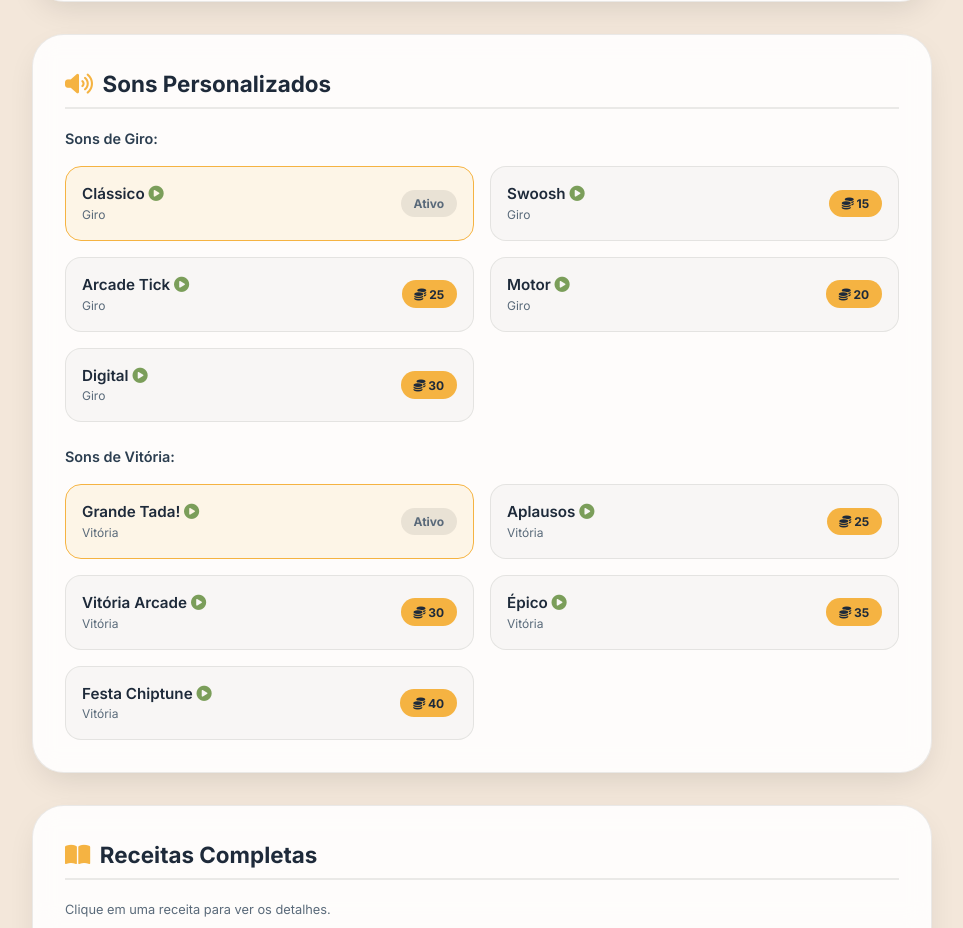
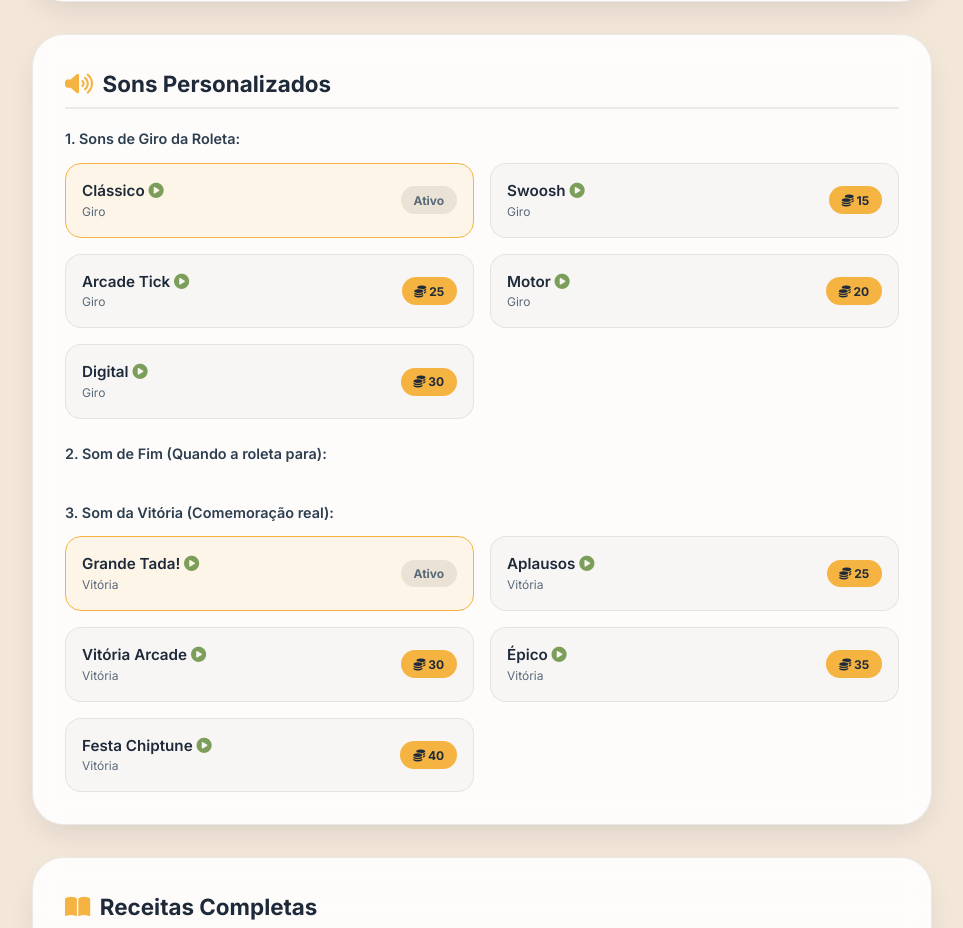
Before and after one commit to siddapichau/Rodadosabor, a plain HTML site: page index.html in a window 1280 px wide. Shown: the part 2404-3332 px from the top of the page, without its empty margins (158-1121 px from the left). Drawn offline with Linux system fonts and the light colour scheme.

Commit message:
Update index.html

```diff
--- a/index.html
+++ b/index.html
@@ -74,9 +74,14 @@
 
         <section class="card">
             <h2><i class="fas fa-volume-up"></i> Sons Personalizados</h2>
-            <div style="margin-bottom:1rem; font-weight:600; font-size:0.9rem; color:var(--text-secondary)">Sons de Giro:</div>
+
+            <div style="margin-bottom:0.8rem; font-weight:600; font-size:0.9rem; color:var(--text-secondary)">1. Sons de Giro da Roleta:</div>
             <div class="store-grid" id="spinSoundsGrid" style="margin-bottom: 1.5rem;"></div>
-            <div style="margin-bottom:1rem; font-weight:600; font-size:0.9rem; color:var(--text-secondary)">Sons de Vitória:</div>
+
+            <div style="margin-bottom:0.8rem; font-weight:600; font-size:0.9rem; color:var(--text-secondary)">2. Som de Fim (Quando a roleta para):</div>
+            <div class="store-grid" id="endSoundsGrid" style="margin-bottom: 1.5rem;"></div>
+
+            <div style="margin-bottom:0.8rem; font-weight:600; font-size:0.9rem; color:var(--text-secondary)">3. Som da Vitória (Comemoração real):</div>
             <div class="store-grid" id="winSoundsGrid"></div>
         </section>
 
```
